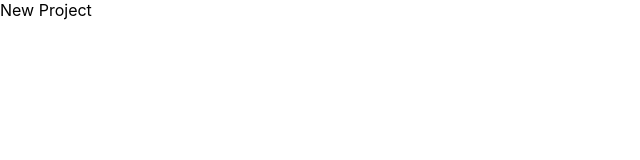
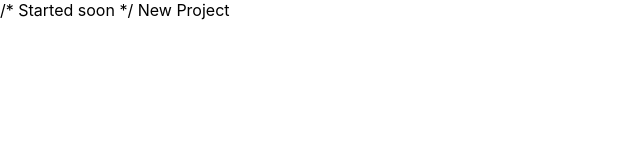
Before and after one commit to ayushjain27/reduxapp, a React (Create React App) app: page / in a window 1280 px wide. Shown: the top 160 px of the page, without its empty margins (0-640 px from the left). Built offline with nearby package versions, Linux system fonts and the light colour scheme.

Commit message:
Update App.js
Updated

```diff
--- a/src/App.js
+++ b/src/App.js
@@ -3,6 +3,7 @@ import './App.css';
 function App() {
   return (
     <div>
+/* Started soon */
       New Project
     </div>
   );
```
